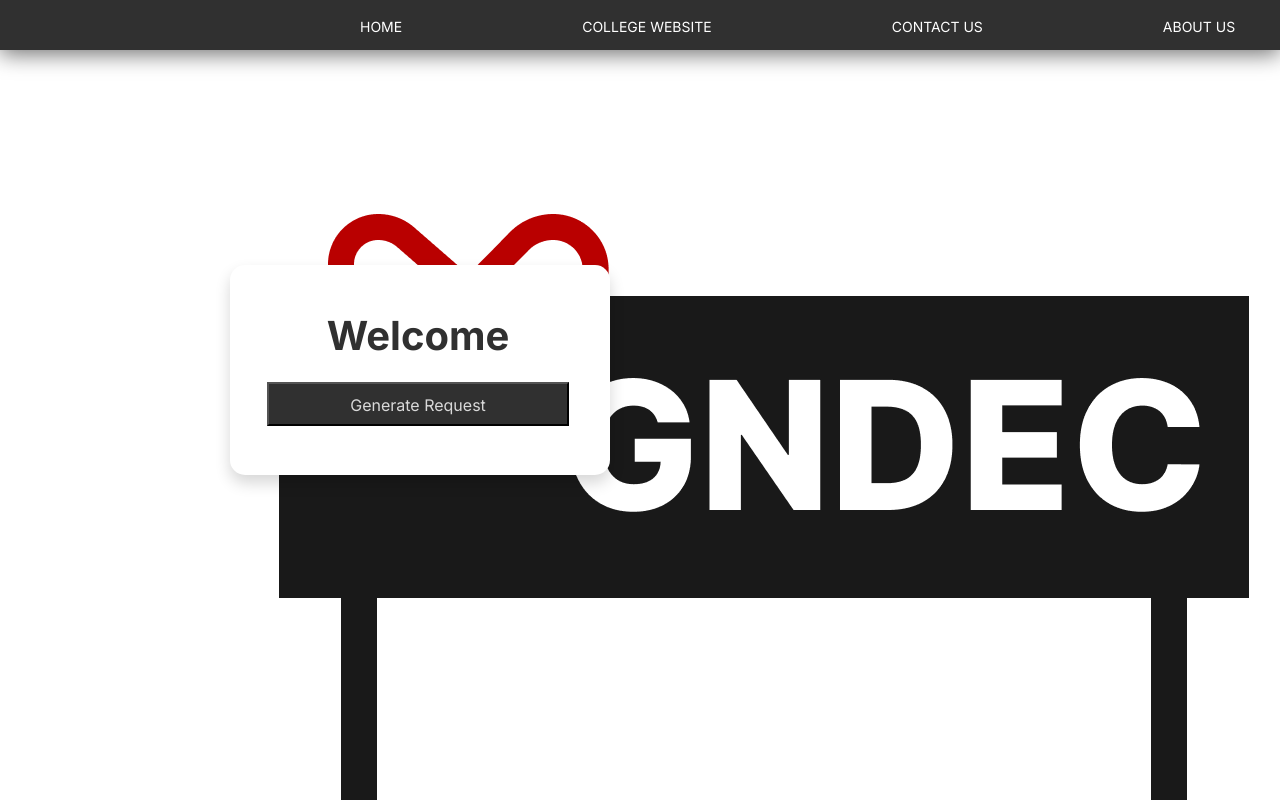
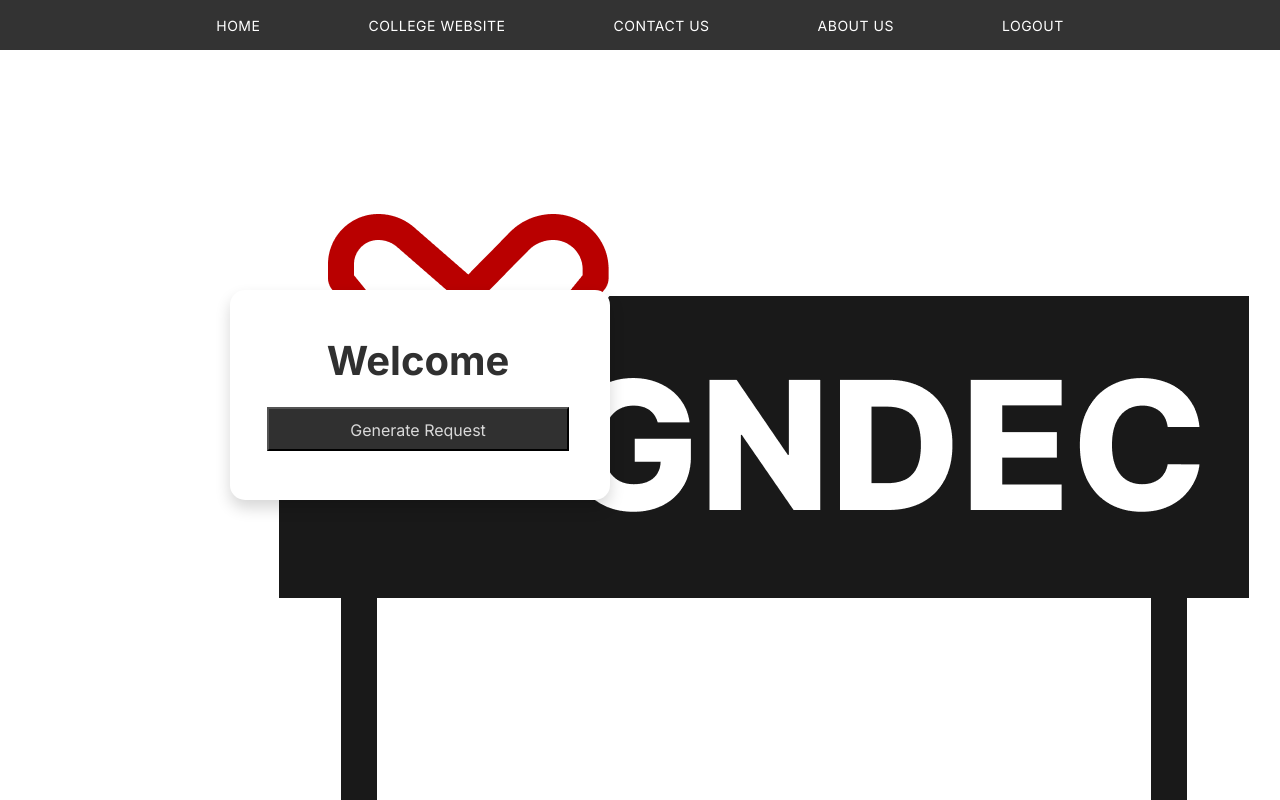
Before and after one commit to ManjotSingh001/login-page, a React (Create React App) app: page /student-dashboard in a window 1280 px wide. Built offline with nearby package versions, Linux system fonts and the light colour scheme.

Commit message:
navbar updated in Dash & pendingR show in table

```diff
--- a/src/AdvisorDashboard.css
+++ b/src/AdvisorDashboard.css
@@ -7,12 +7,6 @@
   margin: 0;
 }
 
-/* .login-form {
-  background-color: white;
-  padding: 2rem;
-  border-radius: 1rem;
-  box-shadow: 0px 8px 15px rgba(0, 0, 0, 0.16);
-} */
 
 body {
   background-color: #fff;
@@ -23,7 +17,7 @@
   background-attachment: fixed;
 }
 
-.advisor-dashboard .nav-container {
+/* .advisor-dashboard .nav-container {
     background: #303030;
     box-shadow: 0px 4px 22px rgba(0, 0, 0, 0.57);
     height: 50px;
@@ -109,7 +103,7 @@
   line-height: 17px;
   text-decoration: none;
   text-align: center;
-}
+} */
 
 .advisor-dashboard .header-container {
     height: calc(101.45vh - 72px);
@@ -117,12 +111,6 @@
     align-items: center;
   }
 
-
-.advisor-dashboard .header-container {
-    height: calc(101.45vh - 72px);
-    display: flex;
-    align-items: center;
-  }
 
   .advisor-dashboard header {
     /* margin-left: 10%; */
--- a/src/AdvisorDashboard.js
+++ b/src/AdvisorDashboard.js
@@ -1,33 +1,12 @@
 import React from 'react';
 import { Link } from 'react-router-dom';
 import './AdvisorDashboard.css';
+import Navbar from './Navbar';
 
 const AdvisorDashboard = () => {
   return (
     <div className="advisor-dashboard">
-      <div className="nav-container">
-        <div className="wrapper">
-          <nav>
-            <ul className="nav-items">
-              <li>
-                <a href="/"> HOME</a>
-              </li>
-              <li>
-                <a href="https://www.gndec.ac.in/">COLLEGE WEBSITE</a>
-              </li>
-              <li>
-                <a href="contact.html"> CONTACT US</a>
-              </li>
-              <li>
-                <a href="about.html"> ABOUT US</a>
-              </li>
-              <li>
-                <a href="/"> LOGOUT</a>
-              </li>
-            </ul>
-          </nav>
-        </div>
-      </div>
+       <Navbar />
 
       <div className="header-container">
         <div className="wrapper">
--- a/src/App.js
+++ b/src/App.js
@@ -3,6 +3,7 @@
 import './App.css';
 import AdvisorDashboard from './AdvisorDashboard';
 import StudentDashboard from './StudentDashboard';
+import StaffDashboard from './StaffDashboard';
 import LoginPage from './LoginPage';
 import PendingRequests from './PendingRequests'; // Import the new PendingRequests component
 
@@ -14,6 +15,7 @@
           <Route path="/" element={<LoginPage />} />
           <Route path="/student-dashboard" element={<StudentDashboard />} />
           <Route path="/advisor-dashboard" element={<AdvisorDashboard />} />
+          <Route path="/staff-dashboard" element={<StaffDashboard />} />
           <Route path="/pending-requests" element={<PendingRequests />} /> {/* Add a route for the PendingRequests component */}
         </Routes>
       </Router>
--- /dev/null
+++ b/src/Navbar.js
@@ -0,0 +1,32 @@
+import React from 'react';
+import styles from './Navbar.module.css';
+
+const Navbar = () => {
+  return (
+    <div className={styles['nav-container']}>
+      <div className={styles.wrapper}>
+        <nav>
+          <ul className={styles['nav-items']}>
+            <li>
+              <a href="/"> HOME</a>
+            </li>
+            <li>
+              <a href="https://www.gndec.ac.in/">COLLEGE WEBSITE</a>
+            </li>
+            <li>
+              <a href="contact.html"> CONTACT US</a>
+            </li>
+            <li>
+              <a href="about.html"> ABOUT US</a>
+            </li>
+            <li>
+              <a href="/"> LOGOUT</a>
+            </li>
+          </ul>
+        </nav>
+      </div>
+    </div>
+  );
+};
+
+export default Navbar;
--- /dev/null
+++ b/src/Navbar.module.css
@@ -0,0 +1,67 @@
+.advisor-dashboard {
+    font-family: 'Inter', sans-serif;
+    line-height: 1.6;
+    color: #fff;
+    display: flex;
+    flex-direction: column;
+  }
+
+  .nav-container {
+    width: 100%;
+    height: 50px;
+    background-color: #333;
+    position: fixed;
+    z-index: 100;
+    top: 0;
+    left: 0;
+  }
+
+  .wrapper {
+    max-width: 1200px;
+    height: 50px;
+    margin: 0 auto;
+    display: flex;
+    justify-content: center;
+    align-items: center;
+    padding: 0;
+  }
+
+  nav {
+    display: flex;
+    align-items: center;
+
+  }
+
+  .nav-items {
+    display: flex;
+    list-style-type: none;
+    padding: 0;
+    margin: 0;
+  }
+
+  .nav-items li {
+    margin-left: 20px;
+  }
+
+  .nav-items li:last-child {
+    margin-right: 20px;
+  }
+
+  .nav-items a {
+    display: block;
+    padding: 0.5em 1em;
+    text-decoration: none;
+    color: #fff;
+    font-size: 14px;
+    font-weight: 500;
+    letter-spacing: 0.5px;
+    margin-left: 30px;
+    margin-right: 30px;
+
+  }
+
+  .nav-items a:hover {
+    color: #0078d7;
+  }
+
+  /* You can add any additional styles here */
--- /dev/null
+++ b/src/PendingRequests.css
@@ -0,0 +1,46 @@
+.pending-requests {
+    padding: 2rem;
+    margin-top: 60px; /* Add a top margin to move the content below the nav bar */
+  }
+
+  h1 {
+    text-align: center;
+    margin-bottom: 2rem; /* Add a margin below the h1 */
+  }
+
+  table {
+    width: 100%;
+    border-collapse: collapse;
+    margin-bottom: 2rem;
+  }
+
+  th,
+  td {
+    padding: 1rem;
+    border: 1px solid #ccc;
+    text-align: left;
+  }
+
+  .buttons-container {
+    display: flex;
+    justify-content: center;
+    position: fixed;
+    bottom: 40px;
+    left: 50%;
+    transform: translateX(-50%);
+  }
+
+  .button-action {
+    background-color: #303030;
+    color: #d9d9d9;
+    border: none;
+    border-radius: 3px;
+    padding: 10px 20px;
+    margin: 0 10px;
+    cursor: pointer;
+  }
+
+  .button-action:hover {
+    background-color: #d9d9d9;
+    color: #303030;
+  }
--- a/src/PendingRequests.js
+++ b/src/PendingRequests.js
@@ -1,38 +1,58 @@
-import React, { useState, useEffect } from 'react';
+import React, { useEffect, useState } from 'react';
 import axios from 'axios';
+import Navbar from './Navbar';
+import './PendingRequests.css';
 
 const PendingRequests = () => {
-  const [pendingRequests, setPendingRequests] = useState([]);
+  const [requests, setRequests] = useState([]);
 
   useEffect(() => {
-    const fetchData = async () => {
-      try {
-        const response = await axios.get('http://localhost:3001/api/data');
-        setPendingRequests(response.data);
-      } catch (err) {
-        console.error('Error fetching data:', err);
-      }
-    };
-
-    fetchData();
+    axios
+      .get('http://localhost:3001/api/data')
+      .then((response) => {
+        setRequests(response.data);
+      })
+      .catch((error) => {
+        console.error('Error fetching data:', error);
+      });
   }, []);
 
   return (
-    <div>
+    <div className="pending-requests">
+      <Navbar />
       <h1>Pending Requests</h1>
-      <ul>
-        {pendingRequests.map((request, index) => (
-          <li key={index}>
-            <p>Student ID: {request.studentId}</p>
-            <p>Request Details: {request.requestDetails}</p>
-            <p>Father Name: {request.fatherName}</p>
-            <p>URN: {request.URN}</p>
-            <p>CRN: {request.CRN}</p>
-            <p>Created At: {new Date(request.createdAt).toLocaleString()}</p>
-            <hr />
-          </li>
-        ))}
-      </ul>
+      <table>
+        <thead>
+          <tr>
+            <th>Student ID</th>
+            <th>Request Details</th>
+            <th>Father Name</th>
+            <th>URN</th>
+            <th>CRN</th>
+            <th>Date</th>
+            <th>Select</th>
+          </tr>
+        </thead>
+        <tbody>
+          {requests.map((request) => (
+            <tr key={request._id}>
+              <td>{request.studentId}</td>
+              <td>{request.requestDetails}</td>
+              <td>{request.fatherName}</td>
+              <td>{request.URN}</td>
+              <td>{request.CRN}</td>
+              <td>{new Date(request.createdAt).toLocaleDateString()}</td>
+              <td>
+                <input type="checkbox" />
+              </td>
+            </tr>
+          ))}
+        </tbody>
+      </table>
+      <div className="buttons-container">
+        <button className="button-action">Approve</button>
+        <button className="button-action">Reject</button>
+      </div>
     </div>
   );
 };
--- a/src/StaffDashboard.css
+++ b/src/StaffDashboard.css
@@ -14,48 +14,7 @@
 
 /* Navigation */
 
-.staff-dashboard .nav-container {
-  background: #303030;
-  box-shadow: 0px 4px 22px rgba(0, 0, 0, 0.57);
-  height: 50px;
-}
 
-.staff-dashboard .wrapper {
-  width: 1920px;
-  margin: 0 auto;
-}
-
-.staff-dashboard nav {
-  display: flex;
-  align-items: center;
-  justify-content: space-between;
-  height: 50px;
-  margin: auto 15%;
-
-}
-
-.staff-dashboard nav ul {
-  display: flex;
-}
-
-.staff-dashboard .nav-items li {
-  list-style: none;
-  margin-right: 140px;
-  margin-left: 40px;
-  justify-content: space-between;
-  margin-top: 17px;
-}
-
-.staff-dashboard .nav-items li a {
-  color: #ffffff;
-  font-family: "Inter", sans-serif;
-  font-style: normal;
-  font-weight: 400;
-  font-size: 14px;
-  line-height: 17px;
-  text-decoration: none;
-  text-align: center;
-}
 
 /* Header */
 
--- a/src/StaffDashboard.js
+++ b/src/StaffDashboard.js
@@ -1,32 +1,11 @@
 import React from 'react';
 import './StaffDashboard.css';
+import Navbar from './Navbar';
 
 const StaffDashboard = () => {
   return (
     <div className="staff-dashboard">
-      <div className="nav-container">
-        <div className="wrapper">
-          <nav>
-            <ul className="nav-items">
-              <li>
-                <a href="/"> HOME</a>
-              </li>
-              <li>
-                <a href="https://www.gndec.ac.in/">COLLEGE WEBSITE</a>
-              </li>
-              <li>
-                <a href="contact.html"> CONTACT US</a>
-              </li>
-              <li>
-                <a href="about.html"> ABOUT US</a>
-              </li>
-              <li>
-                <a href="/"> LOGOUT</a>
-              </li>
-            </ul>
-          </nav>
-        </div>
-      </div>
+      <Navbar />
 
       <div className="header-container">
         <div className="wrapper">
--- a/src/StudentDashboard.css
+++ b/src/StudentDashboard.css
@@ -23,93 +23,7 @@
   background-attachment: fixed;
 }
 
-.student-dashboard .nav-container {
-    background: #303030;
-    box-shadow: 0px 4px 22px rgba(0, 0, 0, 0.57);
-    height: 50px;
-  }
 
-  .student-dashboard .wrapper {
-    width: 1920px;
-    margin: 0 auto;
-  }
-
-  .student-dashboard nav {
-    display: flex;
-    align-items: center;
-    justify-content: space-between;
-    height: 50px;
-    margin: auto 15%;
-
-  }
-
-  .student-dashboard nav ul {
-    display: flex;
-  }
-
-  .student-dashboard .nav-items li {
-    list-style: none;
-    margin-right: 140px;
-    margin-left: 40px;
-    justify-content: space-between;
-    margin-top: 17px;
-  }
-
-form {
-    background-color: #fff;
-    width: 361px;
-    height: 480px;
-    margin-top: 210px;
-    margin-left: 190px;
-    padding: 50px 50px;
-    box-shadow: 0px 8px 15px rgba(0, 0, 0, 0.16);
-    border-radius: 15px;
-  }
-.nav-container {
-  background: #303030;
-  box-shadow: 0px 4px 22px rgba(0, 0, 0, 0.57);
-  position: fixed;
-  top: 0;
-  left: 0;
-  right: 0;
-  width: 100%;
-  z-index: 9999;
-}
-
-.wrapper {
-  width: 100%;
-  margin: 0 auto;
-}
-
-nav {
-  display: flex;
-  align-items: center;
-  justify-content: space-between;
-  height: 50px;
-  margin: auto 5%;
-}
-
-nav ul {
-  display: flex;
-}
-
-.nav-items li {
-  list-style: none;
-  margin-right: 40px;
-  justify-content: space-between;
-  margin-top: 17px;
-}
-
-.student-dashboard .nav-items li a {
-  color: #ffffff;
-  font-family: 'Inter', sans-serif;
-  font-style: normal;
-  font-weight: 400;
-  font-size: 14px;
-  line-height: 17px;
-  text-decoration: none;
-  text-align: center;
-}
 
 .student-dashboard .header-container {
     height: calc(101.45vh - 72px);
--- a/src/StudentDashboard.js
+++ b/src/StudentDashboard.js
@@ -1,6 +1,7 @@
 import React from 'react';
 import './StudentDashboard.css';
 import { generateRequest } from './api';
+import Navbar from './Navbar';
 
 const StudentDashboard = () => {
   const handleGenerateRequest = async () => {
@@ -19,45 +20,10 @@
     }
   };
 
-  // const handleGenerateRequest = async () => {
-  //   const studentId = localStorage.getItem('userId'); // Get the user ID from localStorage
-  //   const requestDetails = 'Example request details'; // Replace this with the actual request details.
-
-  //   const response = await generateRequest(studentId, requestDetails);
-
-  //   if (response.success) {
-  //     console.log('Request generated successfully');
-  //   } else {
-  //     console.error('Failed to generate request');
-  //   }
-  // };
-
 
   return (
     <div className="student-dashboard">
-      <div className="nav-container">
-        <div className="wrapper">
-          <nav>
-            <ul className="nav-items">
-              <li>
-                <a href="/"> HOME</a>
-              </li>
-              <li>
-                <a href="https://www.gndec.ac.in/">COLLEGE WEBSITE</a>
-              </li>
-              <li>
-                <a href="contact.html"> CONTACT US</a>
-              </li>
-              <li>
-                <a href="about.html"> ABOUT US</a>
-              </li>
-              <li>
-                <a href="/"> LOGOUT</a>
-              </li>
-            </ul>
-          </nav>
-        </div>
-      </div>
+      <Navbar />
 
       <div className="header-container">
         <div className="wrapper">
--- a/src/login.css
+++ b/src/login.css
@@ -74,7 +74,7 @@
   background-color: #303030;
   color: #D9D9D9;
   border: none;
-   border-radius: 0px;
+  border-radius: 0px;
   cursor: pointer;
   font-weight: 400;
   font-size: 16px;
@@ -91,8 +91,9 @@
   font-weight: 400;
   font-size: 16px;
   line-height: 19px;
-  text-align: center;
+  text-align: left;
   color: #303030;
+  display: block;
 }
 
 .form-footer {
@@ -105,7 +106,10 @@
 .checkbox label {
   font-size: 14px;
 }
-
+.checkbox {
+  display: flex;
+  align-items: center;
+}
 .forgot-password {
   font-size: 14px;
   color: #303030;
```
